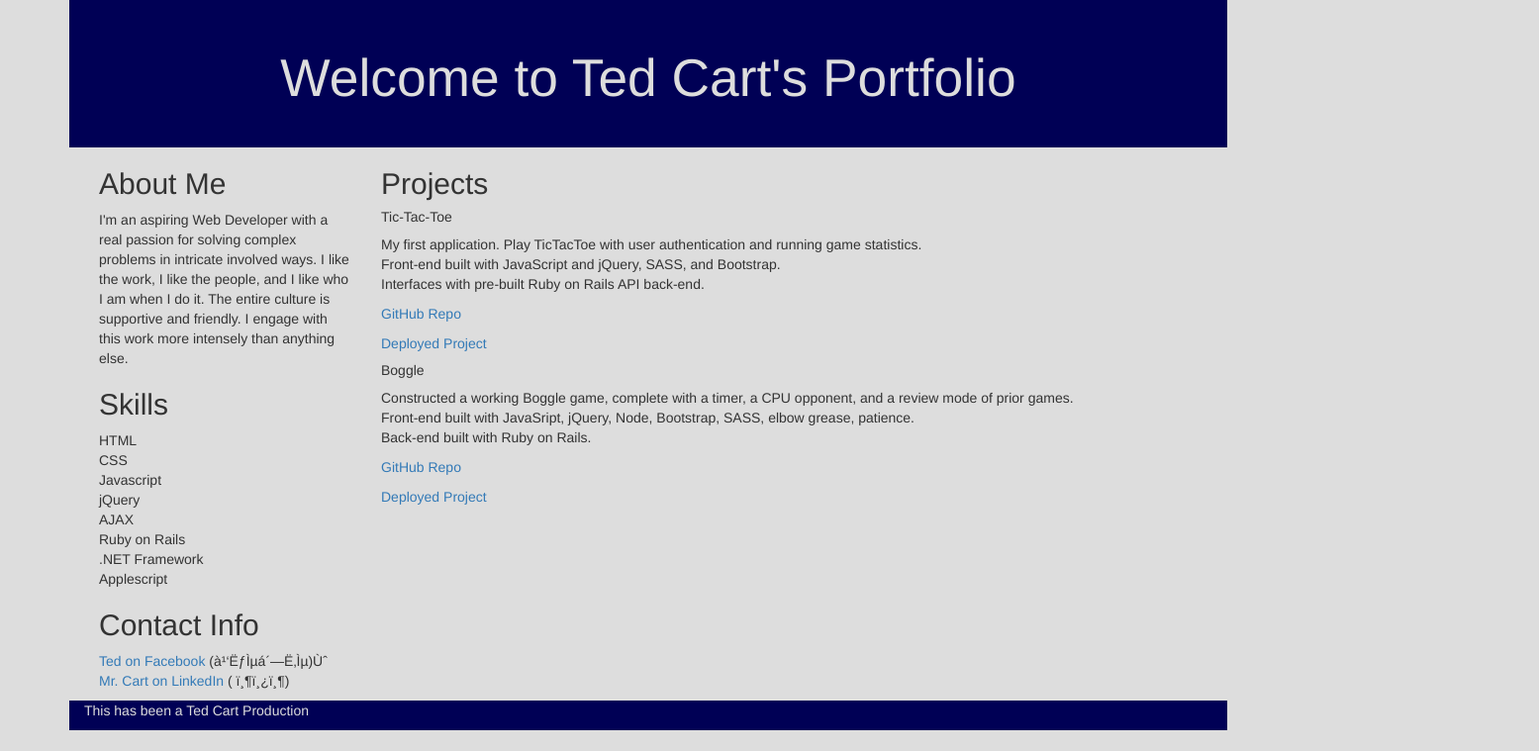
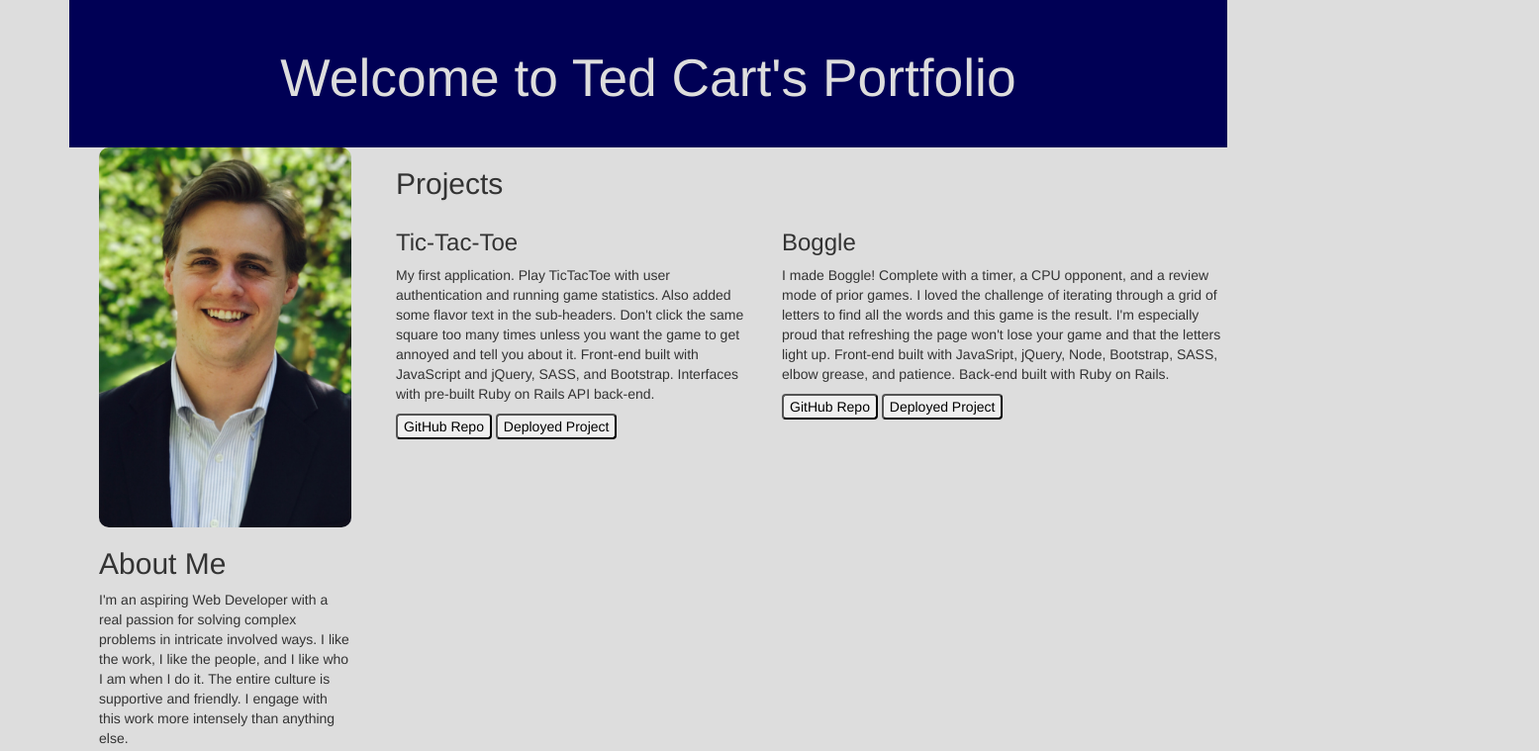
Before and after one commit to TedCart/TedCart.github.io, a website: page index.html in a window 1280 px wide. Shown: the top 759 px of the page at 99% size, 1555 px wide, since content can reach past the window. Drawn offline with nearby package versions, Linux system fonts and the light colour scheme.

Commit message:
More updates

```diff
--- a/index.html
+++ b/index.html
@@ -14,7 +14,8 @@
     </header>
     <body class="container">
       <div class="container">
-        <div class="col-md-3">
+        <div class="col-md-3" style="position: relative;">
+          <img src="Basic Professional Profile Pic.jpg" alt="It's Ted!">
           <h2> About Me </h2>
           <p> I'm an aspiring Web Developer with a real passion for solving complex problems in intricate involved ways. I like the work, I like the people, and I like who I am when I do it. The entire culture is supportive and friendly. I engage with this work more intensely than anything else.</p>
           <h2> Skills </h2>
@@ -34,22 +35,38 @@
           </p>
         </div>
         <div class="col-md-9">
-          <h2> Projects </h2>
-          <div>
-            <h5>Tic-Tac-Toe</h5>
-            <p>My first application. Play TicTacToe with user authentication and running game statistics.
-            <br>Front-end built with JavaScript and jQuery, SASS, and Bootstrap.
-            <br>Interfaces with pre-built Ruby on Rails API back-end.</p>
-            <p><a href="https://github.com/TedCart/TicTacToe">GitHub Repo</a></p>
-            <p><a href="https://TedCart.github.io/TicTacToe">Deployed Project</a></p>
-          </div>
-          <div>
-            <h5>Boggle</h5>
-            <p>Constructed a working Boggle game, complete with a timer, a CPU opponent, and a review mode of prior games.
-            <br>Front-end built with JavaSript, jQuery, Node, Bootstrap, SASS, elbow grease, patience.
-            <br>Back-end built with Ruby on Rails.</p>
-            <p><a href="https://TedCart.github.io/Boggle-Riff">GitHub Repo</a></p>
-            <p><a href="https://TedCart.github.io/Boggle-Riff">Deployed Project</a></p>
+          <div class="container">
+            <h2> Projects </h2>
+            <div class="row">
+              <div class="col-md-4">
+                <h3>Tic-Tac-Toe</h3>
+                <p>My first application. Play TicTacToe with user authentication and running game statistics. Also added some flavor text in the sub-headers. Don't click the same square too many times unless you want the game to get annoyed and tell you about it.
+                Front-end built with JavaScript and jQuery, SASS, and Bootstrap.
+                Interfaces with pre-built Ruby on Rails API back-end.</p>
+                <p>
+                  <form style="display: inline" action="https://github.com/TedCart/TicTacToe" method="get">
+                    <button>GitHub Repo</button>
+                  </form>
+                  <form style="display: inline" action="https://TedCart.github.io/TicTacToe" method="get">
+                    <button>Deployed Project</button>
+                  </form>
+                </p>
+              </div>
+              <div class="col-md-5">
+                <h3>Boggle</h3>
+                <p>I made Boggle! Complete with a timer, a CPU opponent, and a review mode of prior games. I loved the challenge of iterating through a grid of letters to find all the words and this game is the result. I'm especially proud that refreshing the page won't lose your game and that the letters light up.
+                Front-end built with JavaSript, jQuery, Node, Bootstrap, SASS, elbow grease, and patience.
+                Back-end built with Ruby on Rails.</p>
+                <p>
+                  <form style="display: inline" action="https://github.com/TedCart/Boggle-Riff" method="get">
+                    <button>GitHub Repo</button>
+                  </form>
+                  <form style="display: inline" action="https://TedCart.github.io/Boggle-Riff" method="get">
+                    <button>Deployed Project</button>
+                  </form>
+                </p>
+              </div>
+            </div>
           </div>
           <!-- <h2> Resume </h2>
           <p>Lorem ipsum</p> -->
--- a/main.css
+++ b/main.css
@@ -1,5 +1,15 @@
 body {
   background: #DDD;
+}
+
+button {
+  border-radius: 4px;
+  color: black;
+}
+
+button:hover {
+  background: #005;
+  color: #DDD;
 }
 
 .footnote {
@@ -18,3 +28,12 @@ h1 {
   padding: 30px 0;
   text-align: center;
 }
+
+img {
+  border-radius: 10px;
+  width: 100%;
+}
+
+p {
+  /* padding: 15px 0; */
+}
```
Also changed, not shown: Basic Professional Profile Pic.jpg (added).
